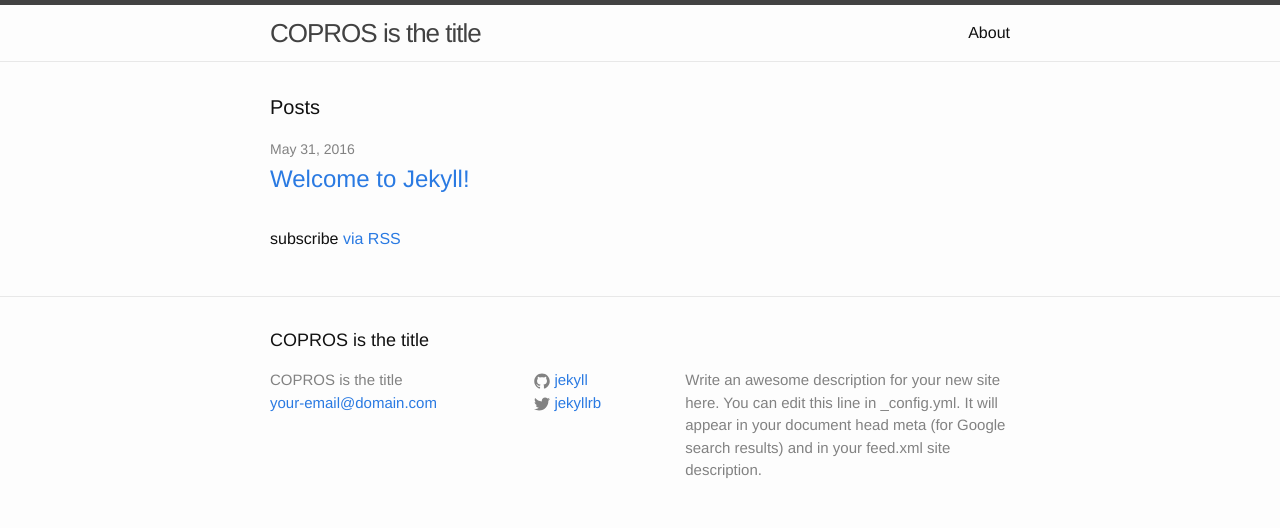
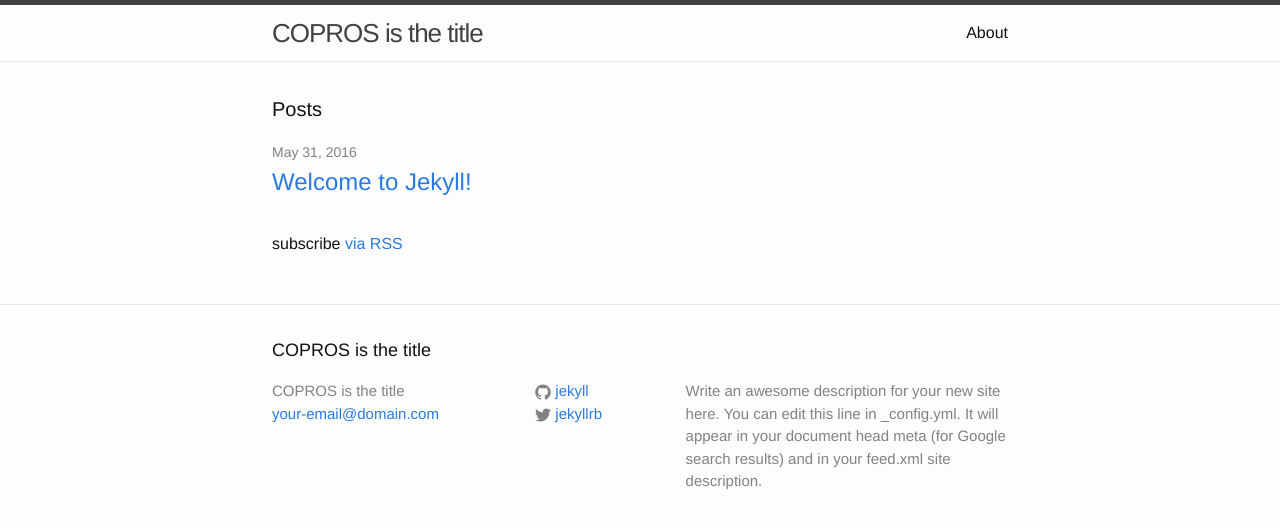
Before and after one commit to name1uda/name1uda.github.io, a Jekyll site: the page built from index.html, in a window 1280 px wide. Shown: the top 528 px of the page. Built offline with Jekyll 4.4.1, drawn with Linux system fonts in a browser that asks for light colours.

Commit message:
Change just to be

```diff
--- a/css/main.scss
+++ b/css/main.scss
@@ -12,7 +12,7 @@ $base-font-weight: 400;
 $small-font-size:  $base-font-size * 0.875;
 $base-line-height: 1.5;
 
-$spacing-unit:     30px;
+$spacing-unit:     32px;
 
 $text-color:       #111;
 $background-color: #fdfdfd;
```
